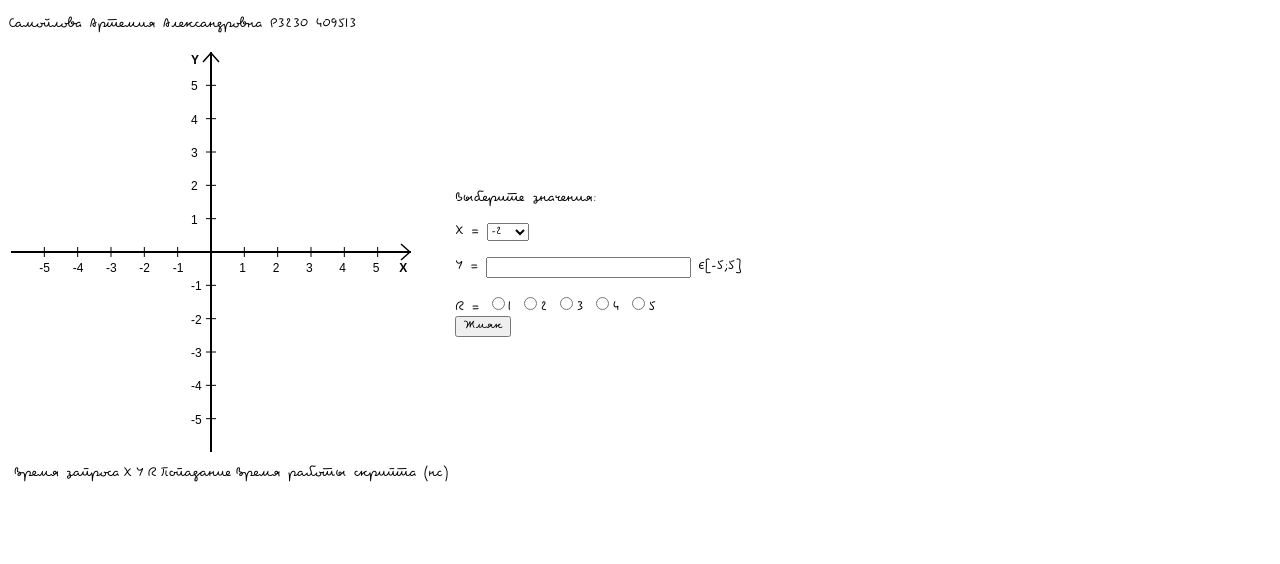
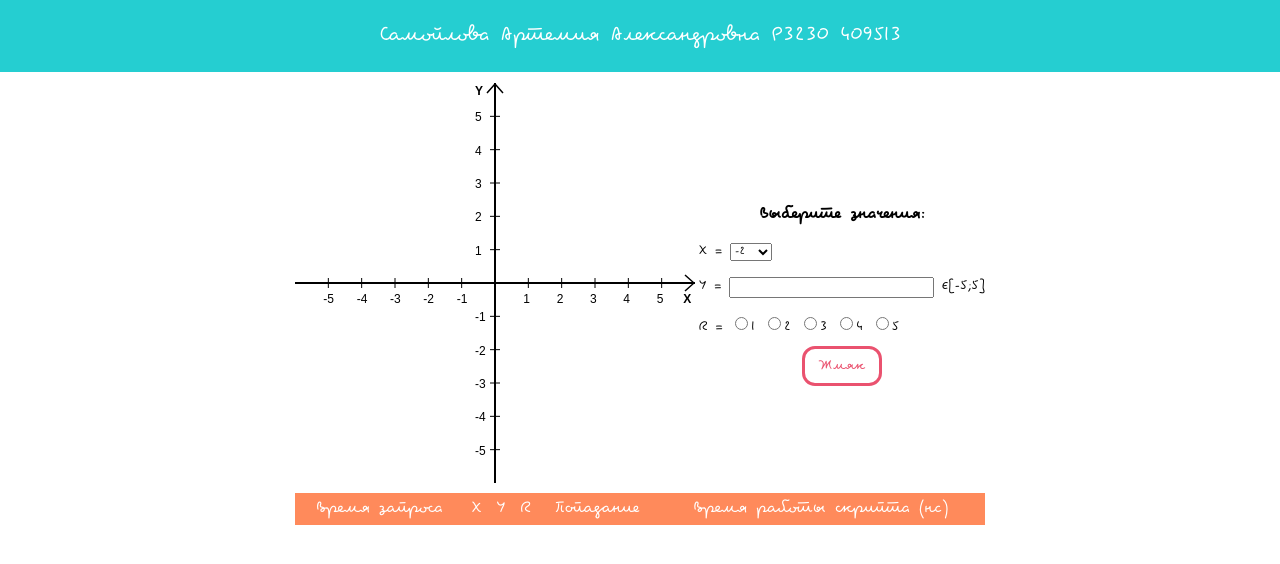
Before and after one commit to zeculesu/webLab1, a plain HTML site: page static/index.html in a window 1280 px wide. Drawn offline with nearby package versions, Linux system fonts and the light colour scheme.

Commit message:
added css

```diff
--- a/static/index.html
+++ b/static/index.html
@@ -3,11 +3,7 @@
 <head>
     <meta charset="UTF-8">
     <meta name="viewport" content="width=device-width, initial-scale=1.0">
-    <script
-            src="https://code.jquery.com/jquery-3.6.3.js"
-            integrity="sha256-nQLuAZGRRcILA+6dMBOvcRh5Pe310sBpanc6+QBmyVM="
-            crossorigin="anonymous">
-    </script>
+    <script src="https://code.jquery.com/jquery-3.6.3.js" integrity="sha256-nQLuAZGRRcILA+6dMBOvcRh5Pe310sBpanc6+QBmyVM=" crossorigin="anonymous"></script>
     <script src="js/callbacks.js"></script>
     <script src="js/validate.js"></script>
     <script src="js/drawGraph.js"></script>
@@ -16,16 +12,16 @@
 </head>
 <body>
 <header>
-    <p>Самойлова Артемия Александровна P3230 409513</p>
+    Самойлова Артемия Александровна P3230 409513
 </header>
-<table>
+<table id="main">
     <tr>
         <td>
             <canvas id="graphCanvas" width="400" height="400"></canvas>
             <script>draw()</script>
         </td>
         <td>
-            <p>Выберите значения:</p>
+            <h3 class="centered">Выберите значения:</h3>
             <form id="value-form" action="javascript:void(0);">
                 <label for="x">X =</label>
                 <select name="x" id="x">
@@ -53,12 +49,14 @@
                     <label><input type="radio" name="radius" value="4" onchange="draw(4)">4</label>
                     <label><input type="radio" name="radius" value="5" onchange="draw(5)">5</label>
                 </div>
-                <button onclick="handleSubmit()">Жмяк</button>
+                <div class="button-container">
+                    <button onclick="handleSubmit()">Жмяк</button>
+                </div>
             </form>
         </td>
     </tr>
     <tr>
-        <td>
+        <td colspan="2">
             <table id="resultTable">
                 <tr>
                     <td>Время запроса</td>
--- a/static/js/drawGraph.js
+++ b/static/js/drawGraph.js
@@ -20,14 +20,14 @@ function draw(radius) {
     ctx.arc(centerX, centerY, R, 0.5 * Math.PI, Math.PI); // Сектор от 90 до 180 градусов
     ctx.lineTo(centerX, centerY); // Замкнуть путь
     ctx.closePath();
-    ctx.fillStyle = 'blue';
+    ctx.fillStyle = '#25CED1';
     ctx.fill();
 
     // Прямоугольник
     ctx.beginPath();
     ctx.rect(centerX, centerY - R, R / 2, R);
     ctx.closePath();
-    ctx.fillStyle = 'blue';
+    ctx.fillStyle = '#25CED1';
     ctx.fill();
 
     // Треугольник
@@ -36,7 +36,7 @@ function draw(radius) {
     ctx.lineTo(centerX - R / 2, centerY);
     ctx.lineTo(centerX, centerY - R / 2);
     ctx.closePath();
-    ctx.fillStyle = 'blue';
+    ctx.fillStyle = '#25CED1';
     ctx.fill();
 
     ctx.strokeStyle = 'black';
@@ -109,9 +109,8 @@ function drawPoint(x, y) {
     const step = width / 6 / 2; // щаг отрезка
 
     var circle = new Path2D();
-   // circle.moveTo(125, 35);
-    circle.arc(centerX + x * step, centerY - y * step, 2, 0, 2 * Math.PI);
-    ctx.fillStyle = "red";
+    circle.arc(centerX + x * step, centerY - y * step, 3, 0, 2 * Math.PI);
+    ctx.fillStyle = "#EA526F";
     ctx.fill(circle);
 
     points.push({x: x, y: y});
--- a/static/style.css
+++ b/static/style.css
@@ -3,9 +3,84 @@
     src: url("fonts/Pecita.otf");
     src: url("fonts/Pecita.otf") format("opentype")
 }
+
 html {
     font-family: "Pecita", serif;
 }
+
 button, option, select, input {
     font-family: "Pecita", serif;
 }
+
+header {
+    position: fixed;
+    top: 0;
+    left: 0;
+    right: 0;
+    background-color: #25CED1; /* Фон */
+    text-align: center;
+    font-size: 1.5em;
+    height: 9vh;
+    align-content: center;
+    color: white;
+}
+
+body {
+    display: flex;
+    flex-direction: column;
+    align-items: center;
+    padding-top: 10vh;
+    margin: 0;
+}
+
+#main {
+    display: flex;
+    justify-content: center;
+
+}
+
+.centered {
+    text-align: center;
+}
+
+.button-container {
+    display: flex;
+    justify-content: center;
+    margin-top: 10px;
+}
+
+.button-container button {
+    background: white;
+    border: 3px solid #EA526F;
+    border-radius: 13px;
+    width: 80px;
+    height: 40px;
+    color: #EA526F;
+    font-size: 16px;
+    cursor: pointer;
+    transition: background 0.3s, transform 0.1s;
+}
+
+.button-container button:active {
+    background: #EA526F;
+    color: white;
+    transform: scale(0.95); /* Уменьшение размера кнопки */
+}
+
+#resultTable {
+    border-collapse: collapse;
+    margin: auto;
+    width: 100%; /* Ширина таблицы на всю ширину ячейки */
+}
+
+#resultTable tr:first-child {
+    color: white;
+    background-color: #FF8A5B; /* Цвет фона для первой строки */
+    font-size: 1.2em; /* Увеличение размера шрифта для заголовков */
+    padding: 10px; /* Дополнительное поле для заголовков */
+}
+
+#resultTable td {
+    text-align: center;
+    padding: 5px;
+}
```
Also changed, not shown: 2 other files.
